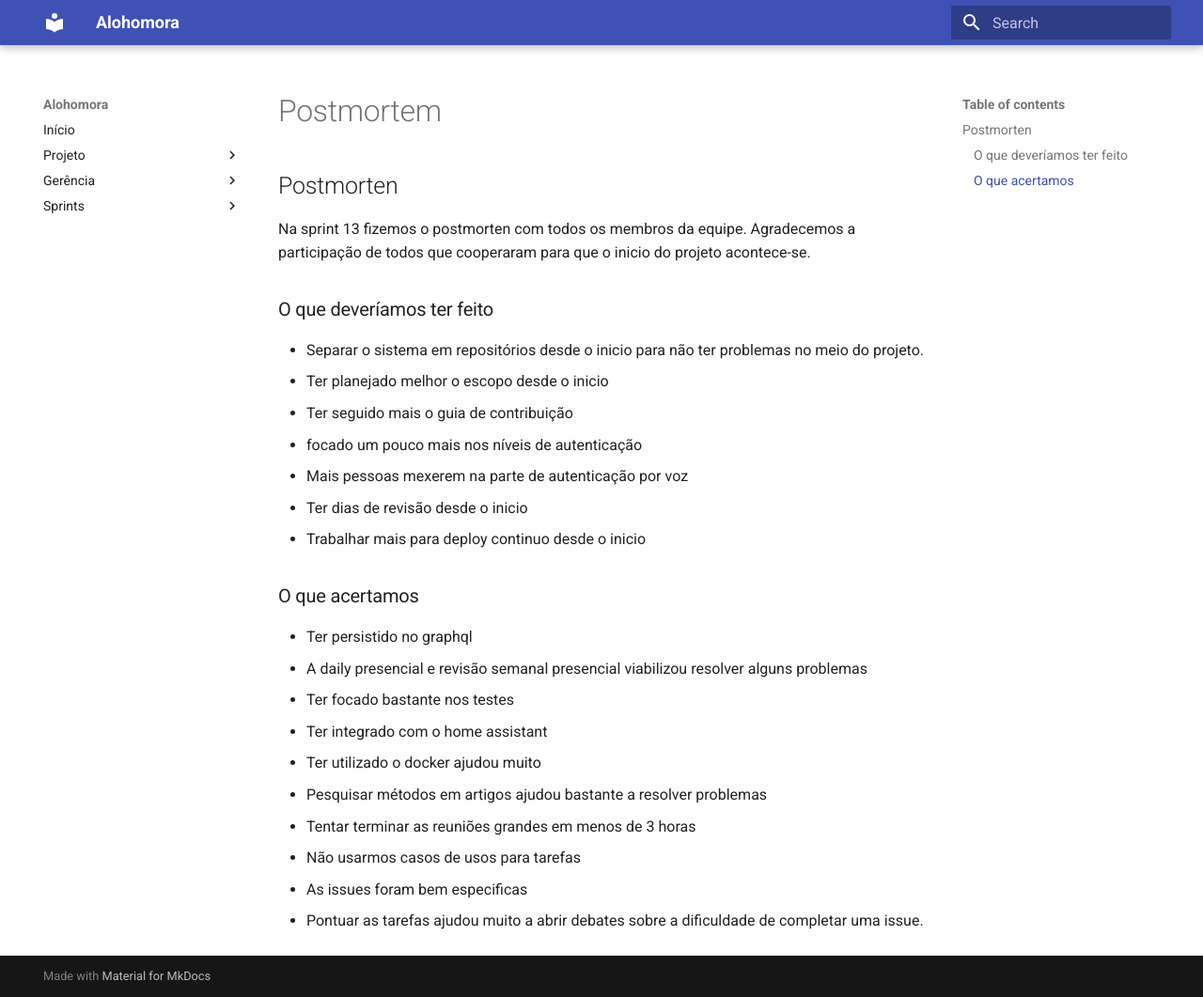
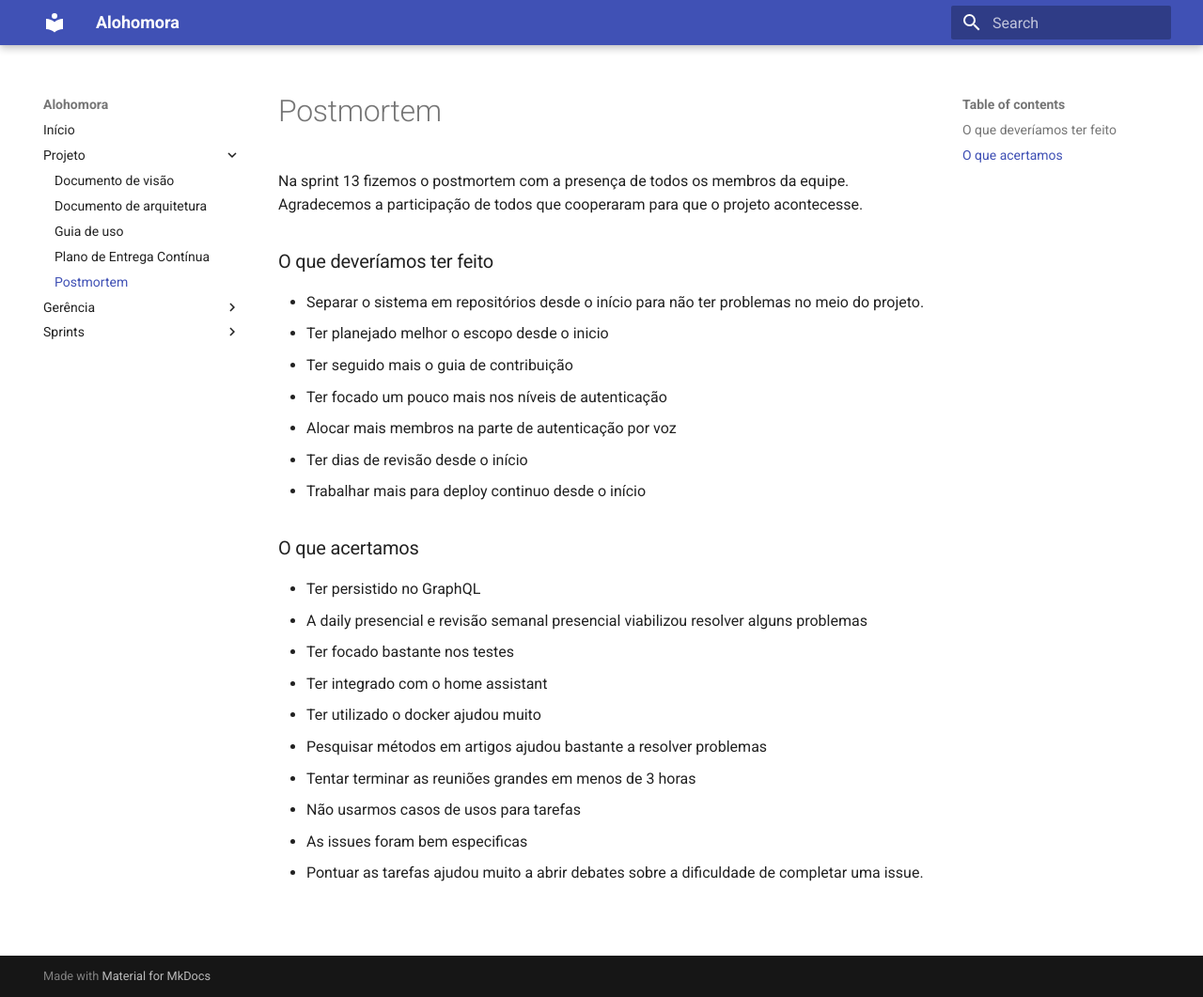
Before and after one commit to fga-eps-mds/2019.2-AlohomoraPage, an MkDocs documentation site: the page built from docs/projeto/postmortem.md, in a window 1280 px wide and 1061 px high. Shown: the whole window at 94% size. Built offline with MkDocs 1.6.1 and Material for MkDocs 9.7.7, drawn with Linux system fonts in a browser that asks for light colours.

Commit message:
Adicionando páginas na nav, mudando locais de arquivos

```diff
--- a/docs/postmortem.md
+++ b/docs/projeto/postmortem.md
@@ -1,20 +1,20 @@
-## Postmorten
+# Postmortem
 
-Na sprint 13 fizemos o postmorten com todos os membros da equipe. Agradecemos a participação de todos que cooperaram para que o inicio do projeto acontece-se.
+Na sprint 13 fizemos o postmortem com a presença de todos os membros da equipe. Agradecemos a participação de todos que cooperaram para que o projeto acontecesse.
 
 ### O que deveríamos ter feito
 
-- Separar o sistema em repositórios desde o inicio para não ter problemas no meio do projeto.
+- Separar o sistema em repositórios desde o início para não ter problemas no meio do projeto.
 - Ter planejado melhor o escopo desde o inicio
 - Ter seguido mais o guia de contribuição
-- focado um pouco mais nos níveis de autenticação
-- Mais pessoas mexerem na parte de autenticação por voz
-- Ter dias de revisão desde o inicio
-- Trabalhar mais para deploy continuo desde o inicio
+- Ter focado um pouco mais nos níveis de autenticação
+- Alocar mais membros na parte de autenticação por voz
+- Ter dias de revisão desde o início
+- Trabalhar mais para deploy continuo desde o início
 
 ### O que acertamos
 
-- Ter persistido no graphql
+- Ter persistido no GraphQL
 - A daily presencial e revisão semanal presencial viabilizou resolver alguns problemas
 - Ter focado bastante nos testes
 - Ter integrado com o home assistant
--- a/mkdocs.yml
+++ b/mkdocs.yml
@@ -7,7 +7,8 @@ nav:
   - 'Documento de visão': 'projeto/doc_visao.md'
   - 'Documento de arquitetura': 'projeto/doc_arquitetura.md'
   - 'Guia de uso': 'projeto/guia_de_uso.md'
-  - 'Entrega Contínua': 'projeto/entrega_continua.md'
+  - 'Plano de Entrega Contínua': 'projeto/entrega_continua.md'
+  - 'Postmortem' : 'projeto/postmortem.md'
 - Gerência:
   - 'Termo de abertura do projeto': 'gerencia/TAP.md'
   - 'Estrutura analítica do projeto': 'gerencia/EAP.md'
```
Also changed, not shown: docs/gerencia/plano_gcs.md (deleted).
